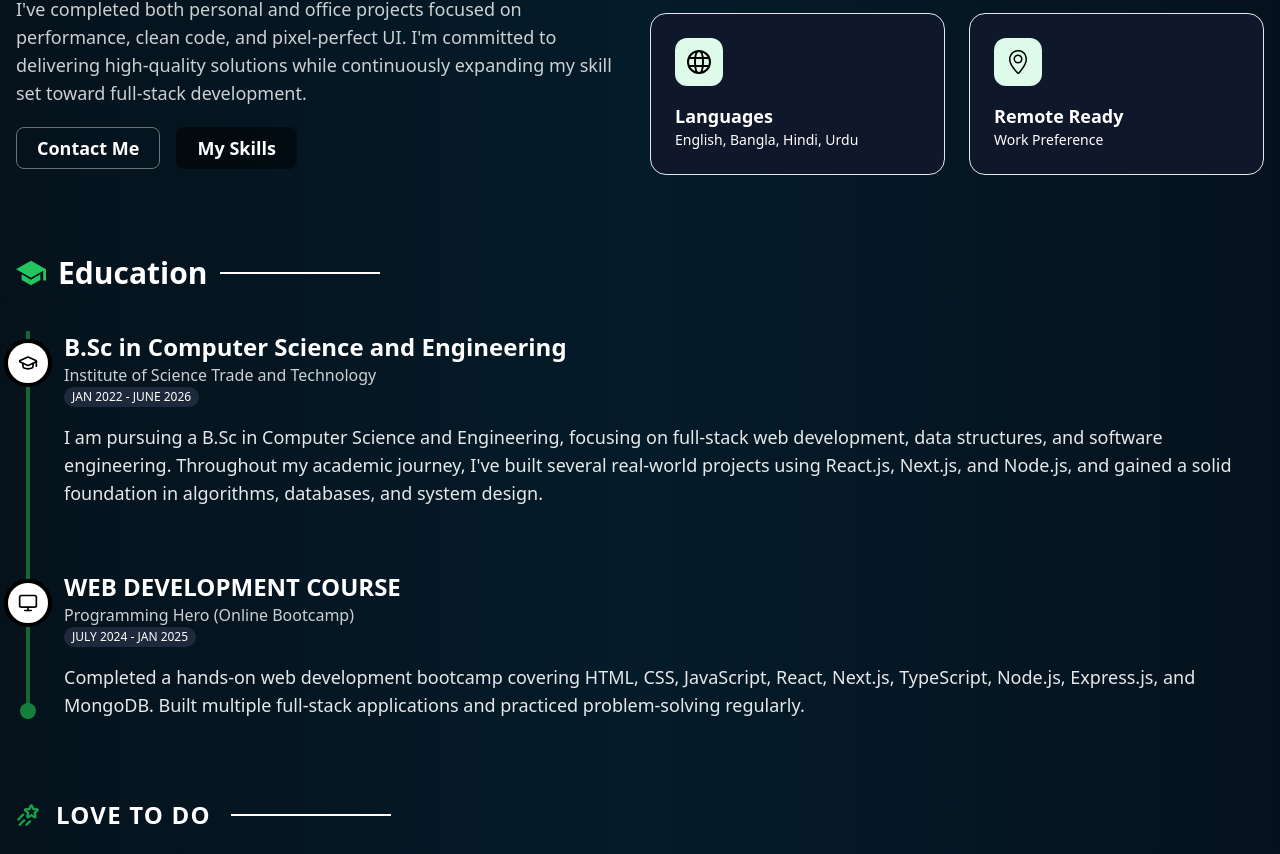
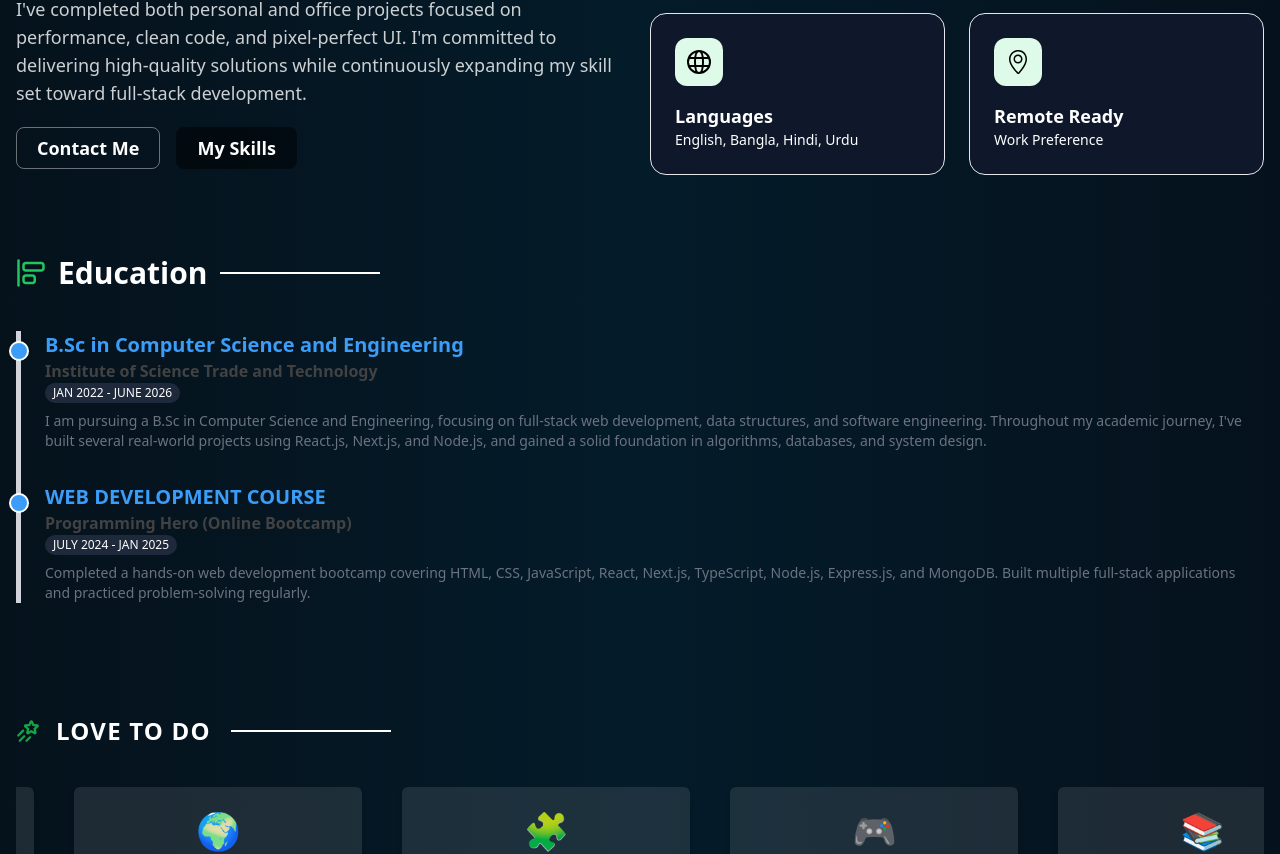
Before and after one commit to mdYeasinIslam/My_Portfolio, a Next.js app: page / in a window 1280 px wide. Shown: the part 973-1827 px from the top of the page. Built offline with nearby package versions, Linux system fonts and the light colour scheme.

Commit message:
update education section

```diff
--- a/src/app/page.tsx
+++ b/src/app/page.tsx
@@ -1,5 +1,6 @@
 import { About } from "@/components/About/About";
 import Contact from "@/components/ContactSection/Contact";
+import { Education } from "@/components/Education/Education";
 import EduSection from "@/components/Education/EduSection";
 import Hobby from "@/components/Hobby/Hobby";
 import HeroBanner from "@/components/Home/Banner/HeroBanner";
@@ -27,8 +28,8 @@ export default function Home() {
         {/* <Banner /> */}
         <HeroBanner />
         <About />
-        {/* <Education /> */}
-        <EduSection />
+        <Education />
+        {/* <EduSection /> */}
         <Hobby />
         <Skills />
         <Projects />
--- a/src/components/Education/EduSection.tsx
+++ b/src/components/Education/EduSection.tsx
@@ -41,7 +41,7 @@ export default function EduSection() {
     <section id="Education" className="pt-20">
       <div className="container mx-auto text-white">
         <div className="flex items-center  gap-3 pb-10 text-2xl md:text-3xl font-semibold p-0!">
-          <IoSchoolSharp className="text-green-500" />
+          <LuAlignStartVertical className="text-green-500" />
           <span>Education</span>
           <span className="w-20 md:w-28 lg:w-40 border border-white"></span>
         </div>
--- a/src/components/Education/Education.tsx
+++ b/src/components/Education/Education.tsx
@@ -1,49 +1,76 @@
 import { Chip } from "@mui/material"
 import Image from "next/image";
 import { LuAlignStartVertical } from "react-icons/lu";
+import { GraduationCap, Monitor } from "lucide-react";
 
+const educationData = [
+  {
+    id: 1,
+    title: "B.Sc in Computer Science and Engineering",
+    institution: "Institute of Science Trade and Technology",
+    period: "JAN 2022 - JUNE 2026",
+    description:
+      "I am pursuing a B.Sc in Computer Science and Engineering, focusing on full-stack web development, data structures, and software engineering. Throughout my academic journey, I've built several real-world projects using React.js, Next.js, and Node.js, and gained a solid foundation in algorithms, databases, and system design.",
+    icon: GraduationCap,
+    position: "right",
+  },
+  {
+    id: 2,
+    title: "WEB DEVELOPMENT COURSE",
+    institution: "Programming Hero (Online Bootcamp)",
+    period: "JULY 2024 - JAN 2025",
+    description:
+      "Completed a hands-on web development bootcamp covering HTML, CSS, JavaScript, React, Next.js, TypeScript, Node.js, Express.js, and MongoDB. Built multiple full-stack applications and practiced problem-solving regularly.",
+    icon: Monitor,
+    position: "left",
+  },
+  // {
+  //   id: 3,
+  //   title: "UI/UX DESIGN CERTIFICATION",
+  //   institution: "Coursera (Offered by Google)",
+  //   period: "APR 2024 - JUN 2024",
+  //   description:
+  //     "Learned the principles of user-centered design, wireframing, prototyping, and usability testing. Applied Figma to design intuitive and accessible interfaces for web and mobile apps.",
+  //   icon: Palette,
+  //   position: "right",
+  // },
+];
 export const Education = () => {
   return (
-    <section
-      id="Education"
-      className="py-10 lg:py-20 bg-green-100 text-black"
-    >
-      <div className="md:container mx-auto flex flex-col-reverse md:flex-row  text-black items-center px-5 md:px-3">
-        <div className=" w-full h-full my-auto  mx-auto border-gray-900 py-5 md:p-3  space-y-3 ">
-          <h1 className="text-xl md:text-2xl font-medium uppercase flex items-center gap-4">
-            <LuAlignStartVertical className="text-gray-400"/>
-            <span>Education</span>
-            <div className="border border-white w-12 md:w-20 lg:w-40"></div>
-          </h1>
-          <h1 className="text-2xl md:text-3xl  font-medium uppercase">
-            {" "}
-            B.Sc in Computer Science & Engineering (CSE)
-          </h1>
-          <p className="">
-            {" "}
-            Institute of Science Trade And Technology, Dhaka, Bangladesh{" "}
-          </p>
-          {/* <p ><span className="bg-slate-900 px-2 py-3">2022-Present</span></p> */}
-          <Chip
-            color="success"
-            sx={{ fontWeight: "bold" }}
-            label="2022 - Present"
-            className="font-medium px-4 py-1 rounded-full"
-          />
-          <p>
-            I am at Studying B.Sc in Computer Science and Engineering(CSE) from
-            Institute of Science Trade and Technology (Under National
-            University), Dhaka, Bangladesh
-          </p>
+    <section id="Education" className="pt-10 lg:pt-20  text-white">
+      <div className="container mx-auto">
+        <div className="flex items-center  gap-3 pb-10 text-2xl md:text-3xl font-semibold p-0!">
+          <LuAlignStartVertical className="text-green-500" />
+          <span>Education</span>
+          <span className="w-20 md:w-28 lg:w-40 border border-white"></span>
         </div>
-        <div className=" w-full h-full">
-          <Image
-            src="/education/edu3.jpg"
-            width={500}
-            height={500}
-            className="w-full xl:w-full rounded-md mx-auto"
-            alt=""
-          />
+        <div className="relative border-l-[5px] dark:border-slate-700 border-gray-300">
+          {educationData.map((milestone, index) => (
+            <div key={index} className="mb-8 relative ">
+              <div
+                id="icon"
+                className={`absolute border-2 border-white top-5 -left-[2.5px] transform -translate-x-1/2 -translate-y-1/2 bg-[#3B9DF8] dark:border-slate-600 rounded-full p-2 `}
+              >
+                {/* {milestone.icon} */}
+              </div>
+              <div className="pl-6 ">
+                <div className="flex flex-col">
+                  <h1 className="text-[#3B9DF8] font-semibold text-xl">
+                    {milestone.title}
+                  </h1>
+                  <p className="dark:text-[#abc2d3] text-[#424242] text-base font-semibold">
+                    {milestone.institution}
+                  </p>
+                  <p className="w-fit px-2 py-0.5 rounded-full text-xs font-medium bg-slate-800">
+                    {milestone.period}
+                  </p>
+                </div>
+                <p className="text-gray-500 dark:text-slate-400 text-sm mt-2">
+                  {milestone.description}
+                </p>
+              </div>
+            </div>
+          ))}
         </div>
       </div>
     </section>
```
